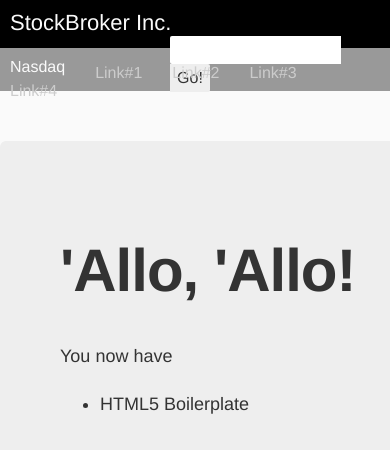
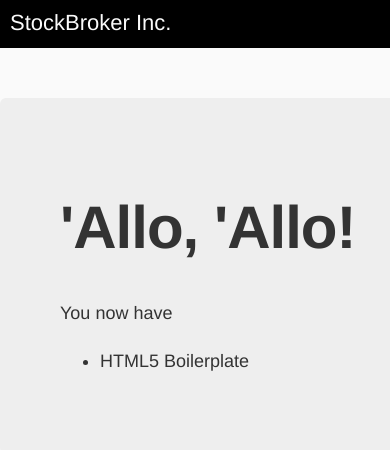
Before and after one commit to icmpecho/nasdaq-web, a website: page app/index.html in a window 390 px wide. Shown: the top 450 px of the page. Drawn offline with nearby package versions, Linux system fonts and the light colour scheme; files that its build step writes are made by us from their sources.

Commit message:
Hide menu and search box in mobile

```diff
--- a/app/index.html
+++ b/app/index.html
@@ -26,14 +26,14 @@
         <div class="nav-bar">
             <div class="container">
                 <div class="banner">StockBroker Inc.</div>
-                <div class="search-box">
+                <div class="search-box desktop-only">
                     <input class="search-field"/>
                     <a class="search-button" href="#">Go!</a>
                 </div>
             </div>
         </div>
 
-        <div class="menu-bar">
+        <div class="menu-bar desktop-only">
             <div class="container">
                 <ul class="menu">
                     <li class="active"><a href="#">Nasdaq</a></li>
--- a/app/styles/main.css
+++ b/app/styles/main.css
@@ -113,3 +113,9 @@ body {
     padding: 0 10px 0 10px;
     margin: 0 auto 0 auto;
 }
+
+@media(max-width: 640px)  {
+    .desktop-only {
+        display: none;
+    }
+}
```
